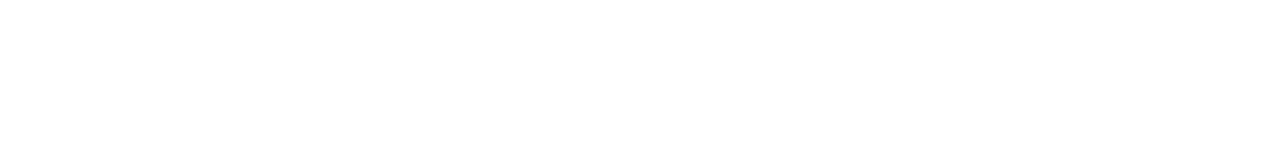
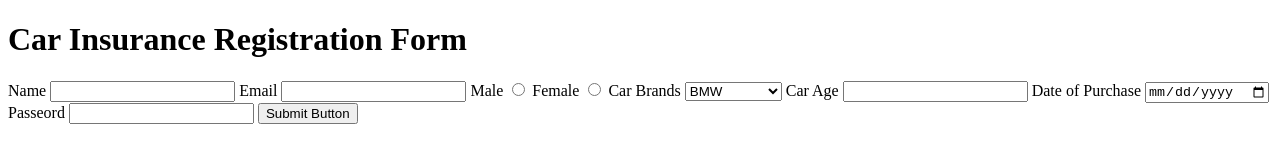
Before and after one commit to acciojob/car-insurance-form-Rajat-katiyar, a website: page main.html in a window 1280 px wide. Drawn offline with Linux system fonts and the light colour scheme.

Commit message:
created a submission

```diff
--- a/main.html
+++ b/main.html
@@ -8,6 +8,43 @@
 
 <body>
 	<!-- the entire body must be written by student -->
+	<h1>Car Insurance Registration Form</h1>
+
+	<form>
+		<div>
+			<label for="name">Name</label>
+			<input type="text" id="name" required>
+
+			<label for="email">Email</label>
+			<input type="email" id="email" required>
+
+			<label for="gender_m">Male</label>
+			<input type="radio" id="gender_m" name="gender" required >
+			<label for="gender_f">Female</label>
+			<input type="radio" id="gender_f" name="gender" required >
+
+			<label for="cars">Car Brands</label>
+			<select id="cars" >
+				<option>BMW</option>
+				<option>AUDI</option>
+				<option>MERCEDEZ</option>
+			</select>
+
+			<label for="carage">Car Age</label>
+			<input type="number" id="carage" required>
+
+			<label for="dop">Date of Purchase </label>
+			<input type="date" id="dop" required>
+
+			<label for="password">Passeord</label>
+			<input type="password" id="password" required >
+
+			<button type="submit">Submit Button</button>
+		</div>
+
+
+	</form>
+
     <script type="text/javascript" src="./script.js">
 </script>
 
```
